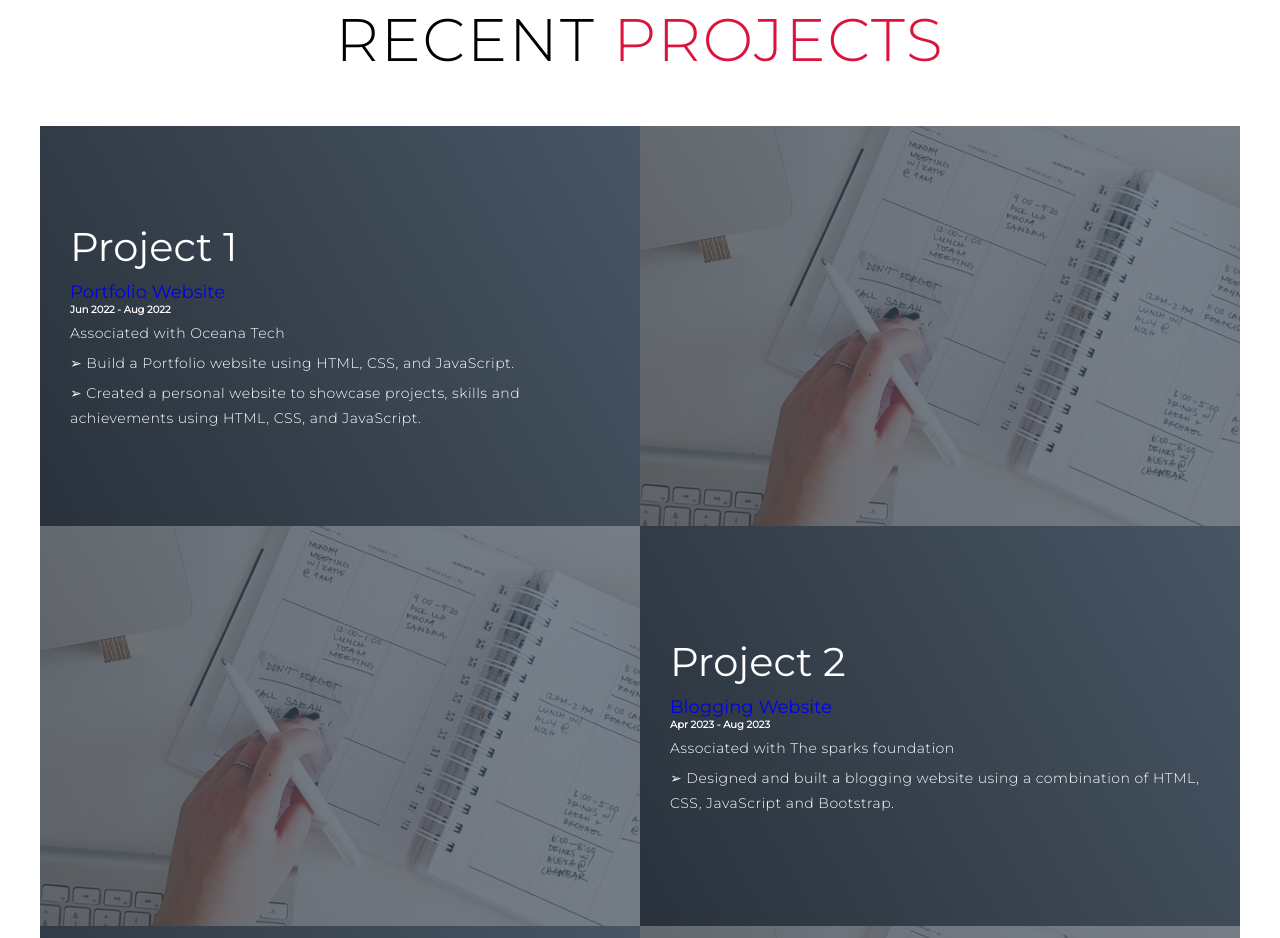
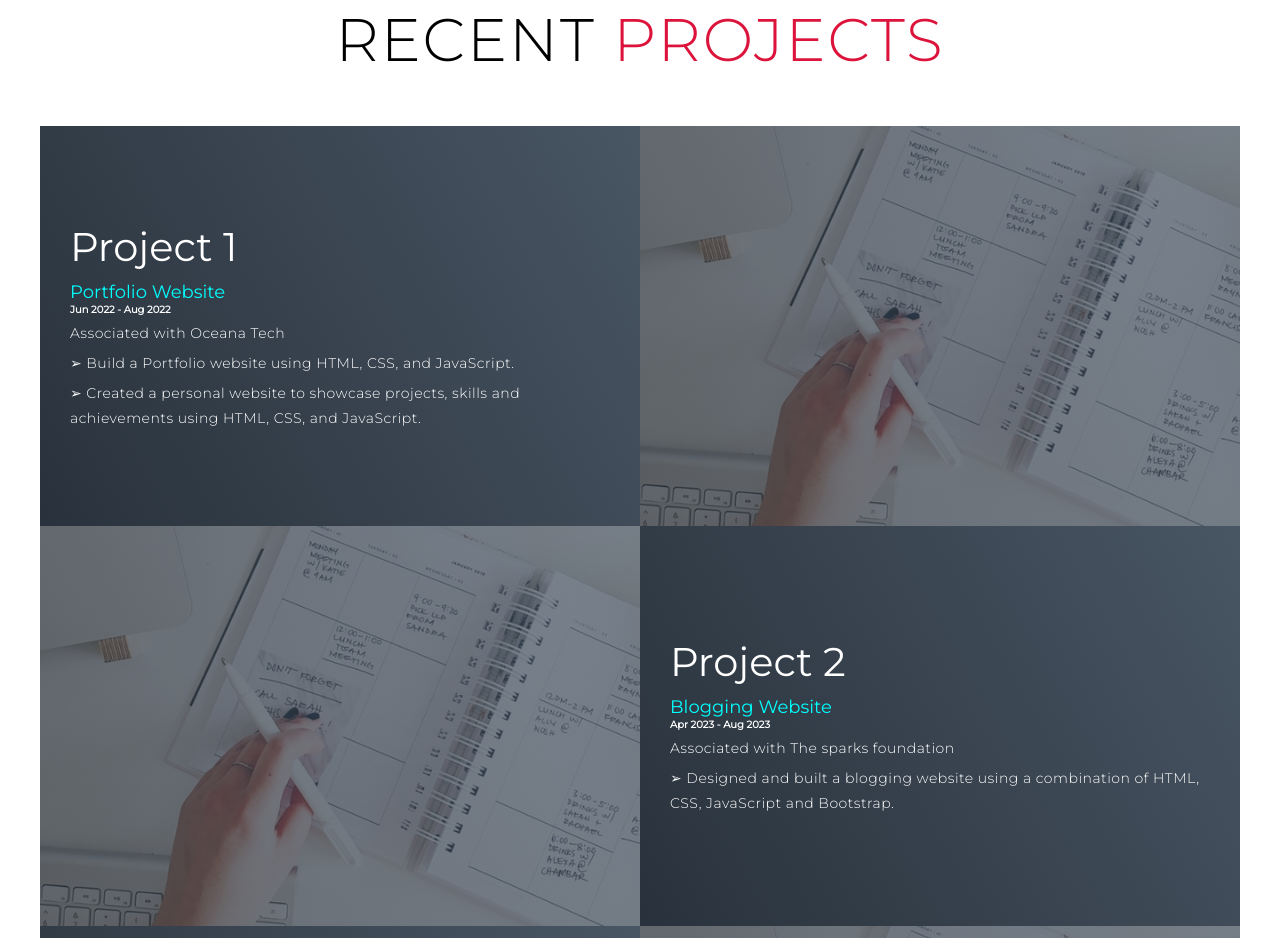
Before and after one commit to iamsarfaraz/Myportfolio.github.io, a plain HTML site: page index.html in a window 1280 px wide. Shown: the part 897-1835 px from the top of the page. Drawn offline with Linux system fonts and the light colour scheme.

Commit message:
Update style.css

```diff
--- a/style.css
+++ b/style.css
@@ -398,6 +398,10 @@ p {
 #projects .project-item:hover .project-img img {
 	transform: scale(1.1);
 }
+a{
+	text-decoration: none;
+	color: aqua;
+}
 /* End Projects section */
 
 /* About Section */
```
